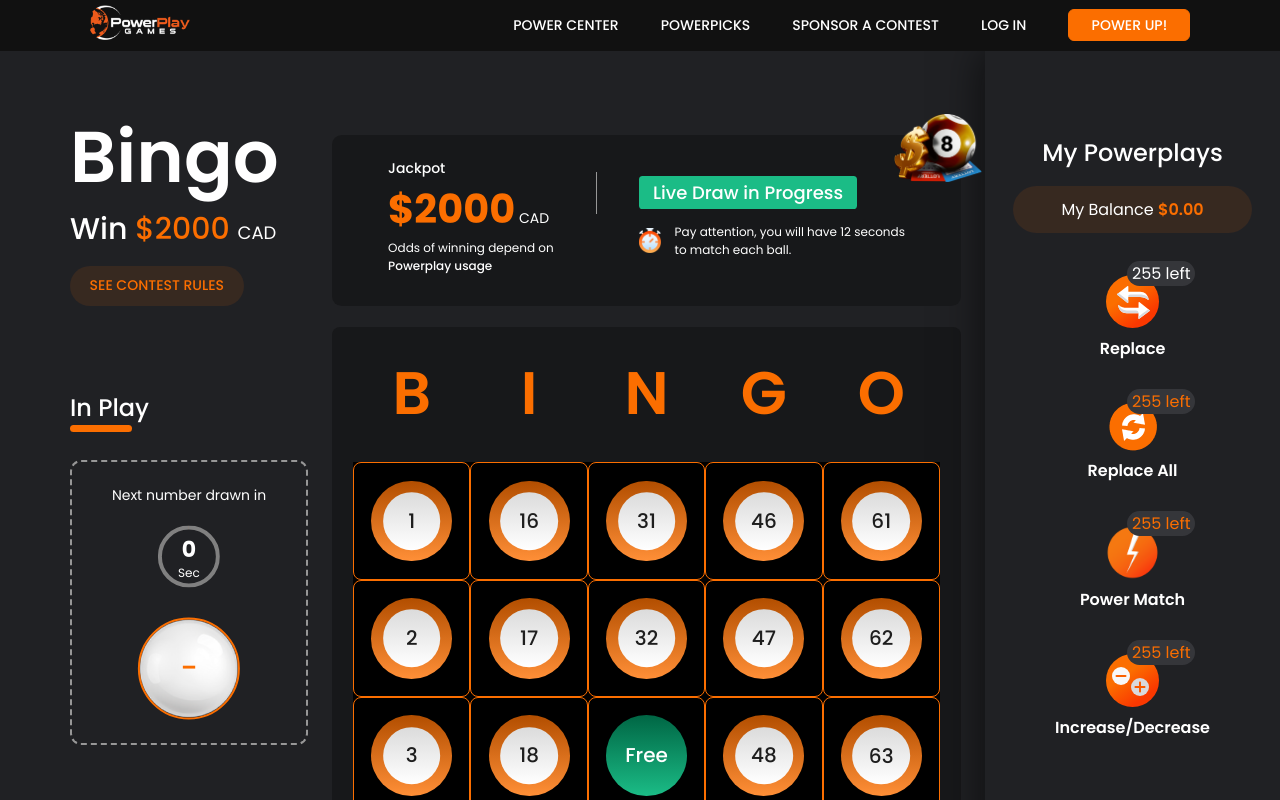
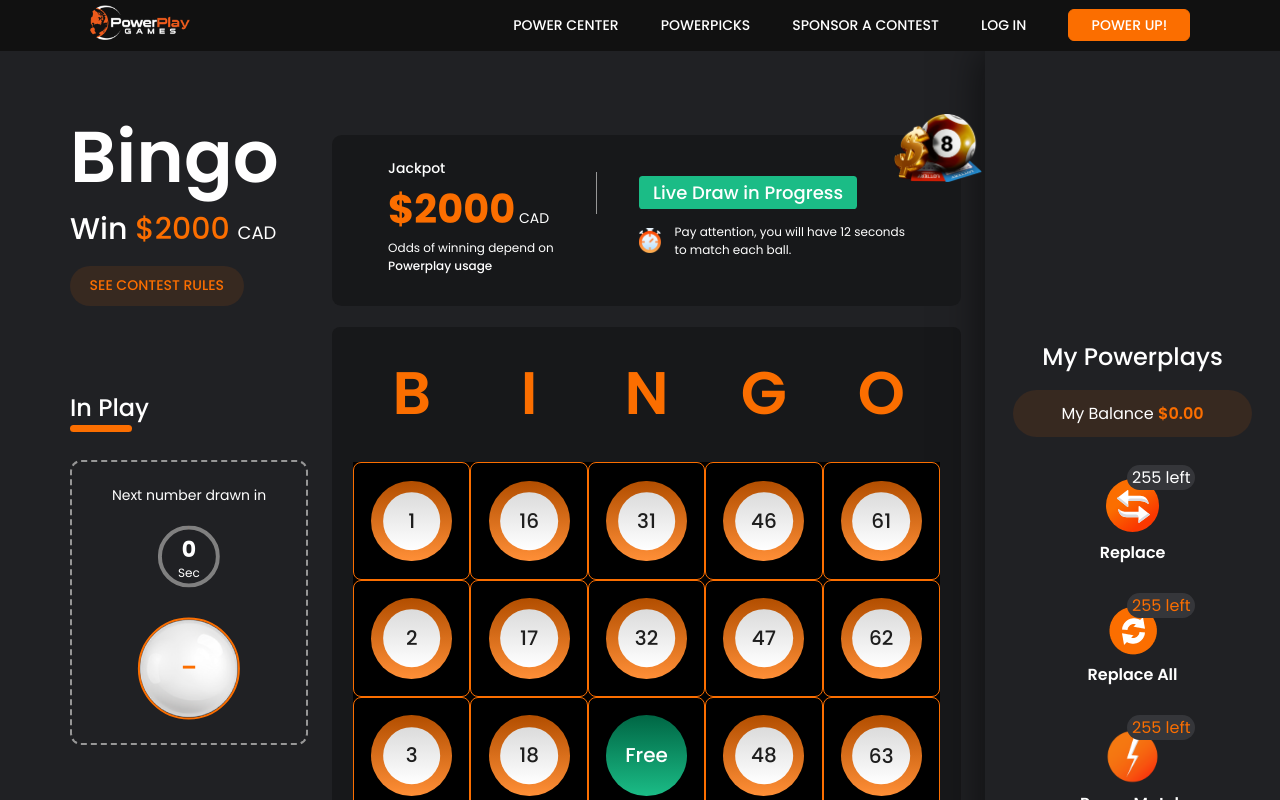
Before and after one commit to fancykingstar/live-fantasy, a React app: page /bingo-in-progress in a window 1280 px wide. Shown: the top 800 px of the page. Built offline with nearby package versions, Linux system fonts and the light colour scheme.

Commit message:
Bingo game sidebar fixes

```diff
--- a/src/components/PowerPlays/PowerPlays.scss
+++ b/src/components/PowerPlays/PowerPlays.scss
@@ -4,6 +4,10 @@
   box-shadow: -4px 0 38px 0 rgba(4, 4, 4, 0.58);
   background-color: $lightBlack;
   margin-bottom: 1.5em;
+  display: flex;
+  flex-direction: column;
+  justify-content: flex-end;
+
   .__my-balance {
     background: rgba($color: $primary, $alpha: 0.1);
     padding: 0.7em 2em;
@@ -16,6 +20,10 @@
     top: -0.9em;
     left: calc(50% + 1.8em);
     transform: translateX(-50%);
+  }
+
+  .__power-plays-main {
+    margin-bottom: 6em !important;
   }
 }
 
```
